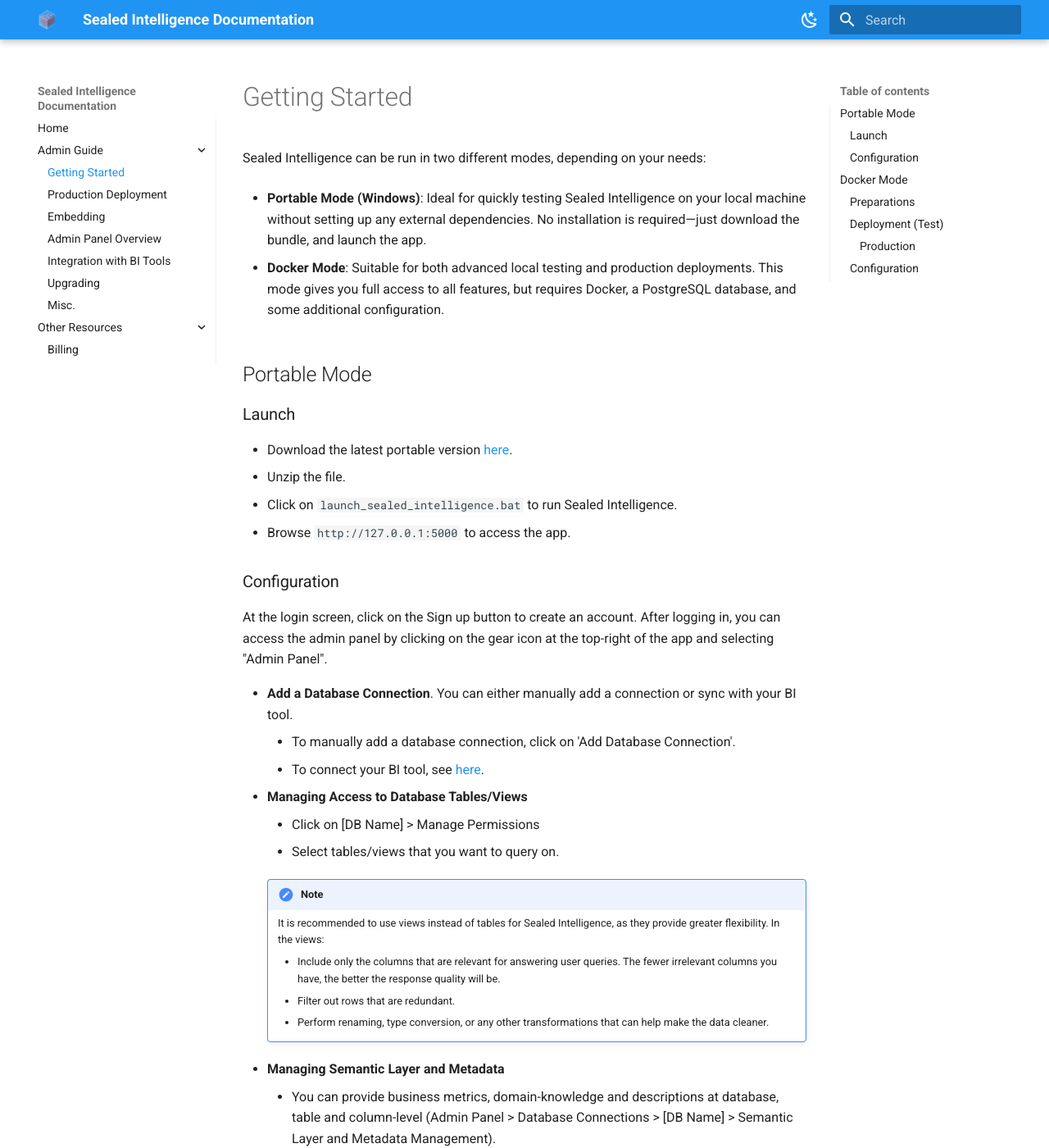
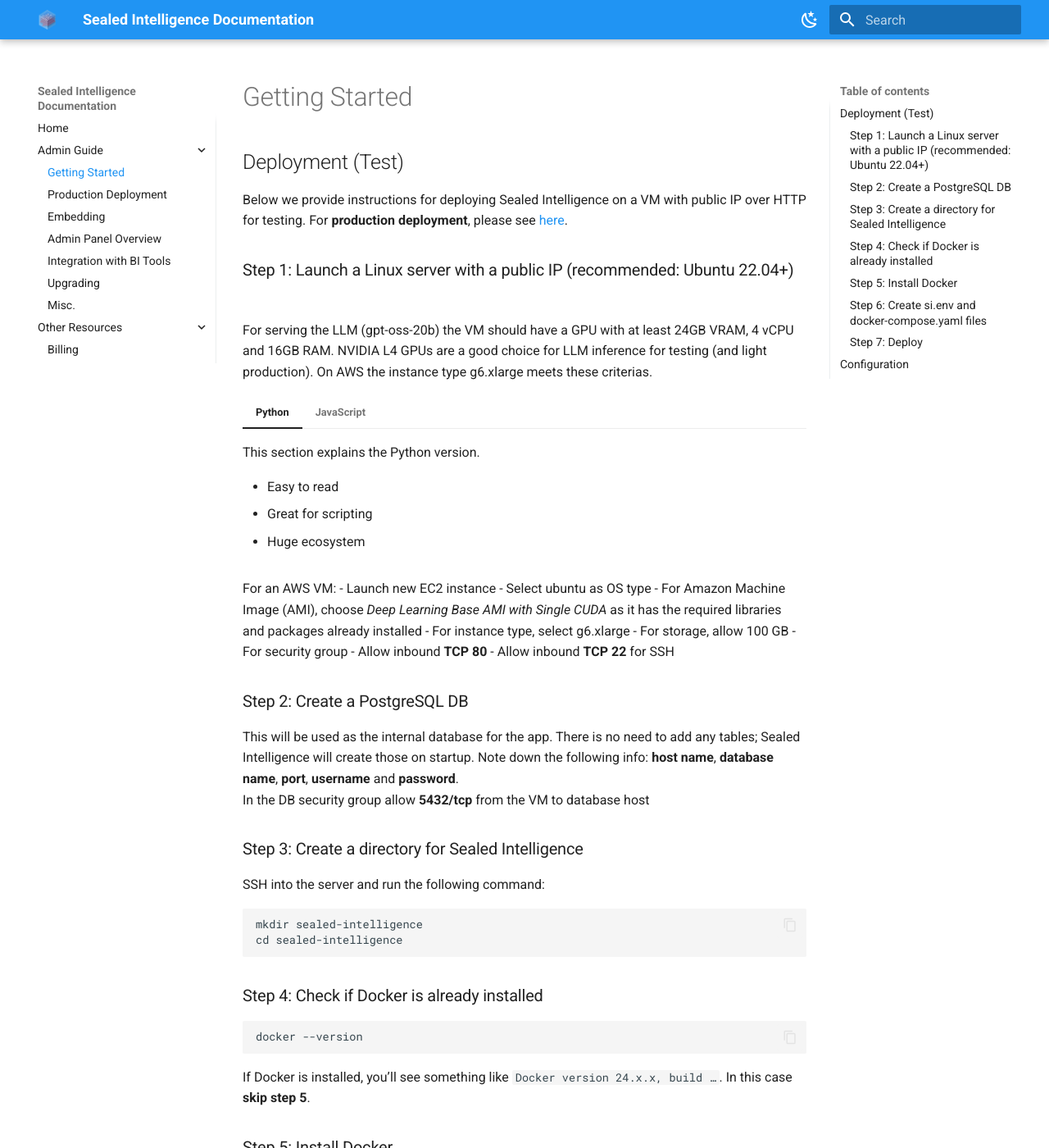
Before and after one commit to Sealed-Intelligence/Sealed-Intelligence, an MkDocs documentation site: the page built from docs/admin_guide/getting_started.md, in a window 1280 px wide and 1400 px high. Shown: the whole window at 82% size. Built offline with MkDocs 1.6.1 and Material for MkDocs 9.7.7, drawn with Linux system fonts in a browser that asks for light colours; some of the changed text lies outside the part shown.

Commit message:
update docs

````diff
--- a/docs/admin_guide/getting_started.md
+++ b/docs/admin_guide/getting_started.md
@@ -1,6 +1,6 @@
 # Getting Started
 
-Sealed Intelligence can be run in two different modes, depending on your needs:
+<!-- Sealed Intelligence can be run in two different modes, depending on your needs:
 
 - **Portable Mode (Windows)**: Ideal for quickly testing Sealed Intelligence on your local machine without setting up any external dependencies. No installation is required—just download the bundle, and launch the app.
 
@@ -38,17 +38,77 @@
     - The `db schema` command shows you what metadata is shared with the LLM when you ask a question.
 
 
-## Docker Mode
+## Docker Mode -->
+## Deployment (Test)
 
-### Preparations
-Create a PostgreSQL database to be used as the internal database for the app. There is no need to add any tables; Sealed Intelligence will create those on startup. Note down the following info: `host name`, `database name`, `port`, `username` and `password`.
+Below we provide instructions for deploying Sealed Intelligence on a VM with public IP over HTTP for testing. For **production deployment**, please see [here](./production_deployment.md).
 
-### Deployment (Test)
-Official Docker image is available via <a href="https://hub.docker.com/r/intellimenta/sealed-intelligence/tags" target="_blank">Sealed Intelligence's Dockerhub repository</a>. It can be deployed on any system that is running Docker.
+### Step 1: Launch a Linux server with a public IP (recommended: Ubuntu 22.04+)
+For serving the LLM (gpt-oss-20b) the VM should have a GPU with at least 24GB VRAM, 4 vCPU and 16GB RAM. NVIDIA L4 GPUs are a good choice for LLM inference for testing (and light production). On AWS the instance type g6.xlarge meets these criterias.
 
-Create a file for storing environment variables:
-```sh title="env_vars"
-# Sealed Intelligence Application Database
+=== "Python"
+
+    This section explains the Python version.
+
+    - Easy to read
+    - Great for scripting
+    - Huge ecosystem
+
+=== "JavaScript"
+
+    This section explains the JavaScript version.
+
+    - Runs in the browser
+    - Great for web apps
+    - Async by default
+
+
+For an AWS VM:
+    - Launch new EC2 instance
+    - Select ubuntu as OS type
+    - For Amazon Machine Image (AMI), choose *Deep Learning Base AMI with Single CUDA* as it has the required libraries and packages already installed
+    - For instance type, select g6.xlarge
+    - For storage, allow 100 GB
+    - For security group
+      - Allow inbound **TCP 80**
+      - Allow inbound **TCP 22** for SSH
+
+### Step 2: Create a PostgreSQL DB
+This will be used as the internal database for the app. There is no need to add any tables; Sealed Intelligence will create those on startup. Note down the following info: **host name**, **database name**, **port**, **username** and **password**.
+In the DB security group allow **5432/tcp** from the VM to database host
+
+### Step 3: Create a directory for Sealed Intelligence
+SSH into the server and run the following command:
+```
+mkdir sealed-intelligence
+cd sealed-intelligence
+```
+
+### Step 4: Check if Docker is already installed
+```sh
+docker --version
+```
+If Docker is installed, you’ll see something like `Docker version 24.x.x, build …`.  In this case **skip step 5**.
+
+### Step 5: Install Docker
+```sh
+sudo apt-get update
+sudo apt-get install -y ca-certificates curl
+curl -fsSL https://get.docker.com | sudo sh
+```
+Verify installation:
+```sh
+docker --version
+docker compose version
+```
+Allow running Docker without sudo:
+```sh
+sudo usermod -aG docker $USER
+newgrp docker
+```
+### Step 6: Create `si.env` and `docker-compose.yaml` files
+`si.env` (replace `***` with actual values)
+```
 SI_DB_HOST=***
 SI_DB_DATABASE=***
 SI_DB_PORT=***
@@ -56,26 +116,50 @@
 SI_DB_PASS=***
 
 SI_LICENCE_KEY=***  # The License key provided to you by the Sealed Intelligence team.
-SI_AUTH_KEY=***  # The key used for password hashing and token generation.
-                 # Select a random string. Don't change it when upgrading Sealed Intelligence.
+SI_AUTH_KEY=***     # The key used for password hashing and token generation.
+                    # Select a random string. Don't change it when upgrading Sealed Intelligence.
 
 SI_ALLOW_HTTP=true  # remove in production
 ```
+`docker-compose.yaml`
+```yaml
+services:
+  llm:
+    image: vllm/vllm-openai:v0.13.0
+    runtime: nvidia
+    environment:
+      - NVIDIA_VISIBLE_DEVICES=all
+    ipc: host
+    container_name: llm
+    volumes:
+      - ./hf-cache:/root/.cache/huggingface
+    command:
+      - --model=openai/gpt-oss-20b
+      - --enable-auto-tool-choice
+      - --tool-call-parser=openai
+      - --reasoning-parser=openai_gptoss
+      - --host=0.0.0.0
+      - --port=8000
+    restart: unless-stopped
 
-Run the Sealed Intelligence container (assuming the environment variables are stored in the file `env_vars`):
-```sh
-docker run -d -p 5000:5000 --name sealed-intelligence --env-file ./env_vars intellimenta/sealed-intelligence:latest
+  sealed-intelligence:
+    # it's recommended to use a specific image tag instead of 'latest'
+    image: intellimenta/sealed-intelligence:latest
+    container_name: sealed-intelligence
+    env_file:
+      - ./si.env
+    restart: unless-stopped
 ```
-You can use the command `docker ps -a` to check if the container is running and see the container id.
-If the container status is "Exited", you can use `docker logs <container-id>` to see the logs and troubleshoot the issue.
-Once the container is running, you can access the app at `http://[instance-public-ip]:5000` (`http://127.0.0.1:5000` if deployed locally).
 
-#### Production
-For production deployment (over HTTPS), see [here](./production_deployment.md).
+### Step 7: Deploy
+- `docker compose up -d`
+- Follow the LLM serving logs: `docker compose logs -f llm`
+- Check Status: `docker compose ps -a`
+- If the Sealed Intelligence container status is "Exited", you can use `docker compose logs sealed-intelligence` to see the logs and troubleshoot the issue.
+- Verify deployment is working by browsing `http://<VM-IP-Address>`
 
-### Configuration
 
-The first user to create an account becomes the admin. They can grant admin privileges to other users by adding them to the Admins group.
+## Configuration
 
 After creating an account and logging in as admin, it's time for configuring the app. You can access the admin panel by clicking on the gear icon at the top-right of the app and selecting "Admin Panel".
 
--- a/mkdocs.yml
+++ b/mkdocs.yml
@@ -60,6 +60,8 @@
       line_spans: __span
       pygments_lang_class: true
       use_pygments: true
+  - pymdownx.tabbed:
+      alternate_style: true
   - pymdownx.inlinehilite
   - pymdownx.snippets
   - attr_list
````
Also changed, not shown: docs/admin_guide/production_deployment.md (+46 -2 lines).
